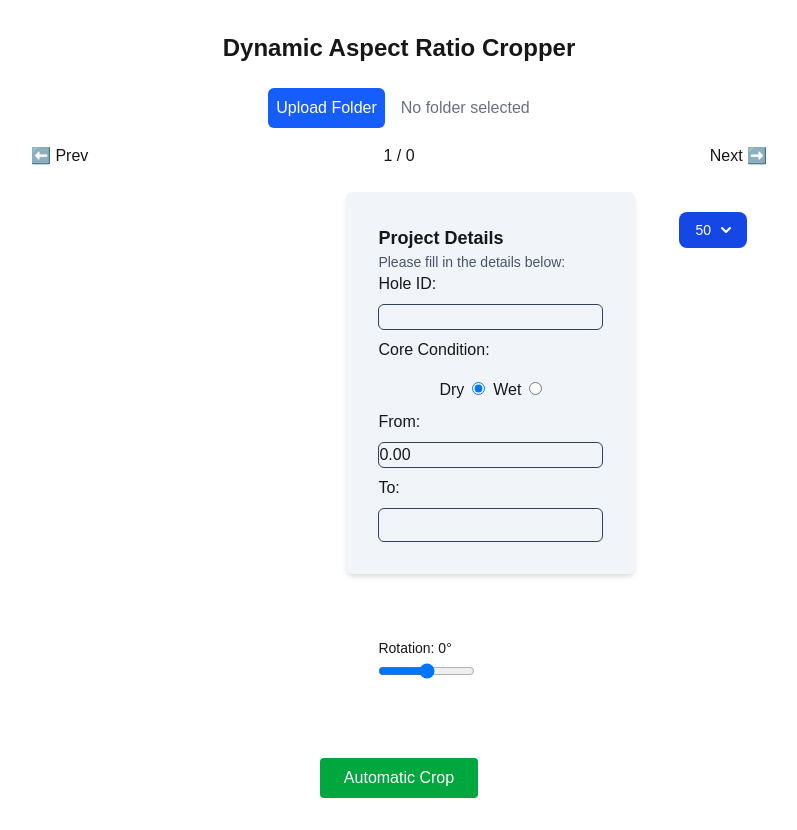
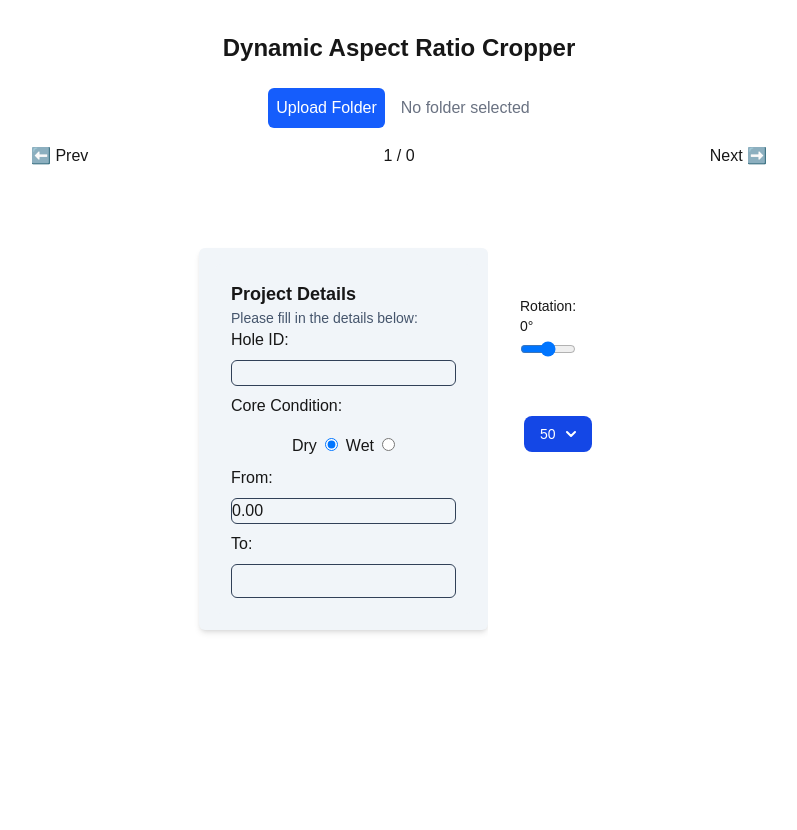
Before and after one commit to Calles98/Image-Cropping, a Next.js app in the folder frontend/: page / in a window 1280 px wide. Shown: the whole page, without its empty margins (241-1038 px from the left). After the commit the page ends 800 px from the top, so only its background shows below. Built offline with nearby package versions, Linux system fonts and the light colour scheme.

Commit message:
Changing layout

```diff
--- a/frontend/src/app/page.js
+++ b/frontend/src/app/page.js
@@ -6,6 +6,7 @@ import axios from "axios";
 import Dropdown from "@/components/Dropdown";
 import Form from "@/components/Form";
 import RectCropper from "@/components/RectCropper";
+import Button from "@/components/Button";
 
 export default function Home() {
   const [images, setImages] = useState([]);
@@ -261,12 +262,12 @@ export default function Home() {
         </button>
       </div>
 
-      <div className="flex flex-col lg:flex-row gap-6 h-auto">
-        {/* Left: Cropper */}
-        <div className="flex-[2] overflow-hidden max-h-[90vh]">
+      <div className="flex flex-col">
+        <div className="flex overflow-hidden justify-center items-center">
           {image && (
             // <div className="relative w-full aspect-[9/10] bg-black border rounded-md">
-            <div className="rounded-md overflow-hidden">
+            <div className="w-full max-w-[450px] md:max-w-[1450px] h-full rounded-md overflow-hidden bg-black shadow">
+              {" "}
               {/* <Cropper
                 image={image}
                 crop={crop}
@@ -293,8 +294,70 @@ export default function Home() {
             </div>
           )}
         </div>
+
+        <div className="flex">
+          <div className="flex flex-col md:flex-row justify-center items-center space-y-3 md:space-y-0 md:space-x-5 w-full m-4">
+            {[
+              {
+                text: "Crop & Download",
+                handler: handleFinalDownload,
+                color: "blue",
+              },
+              {
+                text: "Automatic Crop",
+                handler: handleAutomaticCrop,
+                color: "green",
+              },
+              { text: "Add image", handler: handleSingleCrop, color: "blue" },
+            ].map(
+              (btn, idx) =>
+                image && (
+                  <Button
+                    handler={btn.handler}
+                    color={btn.color}
+                    text={btn.text}
+                    key={idx}
+                  />
+                )
+            )}
+          </div>
+        </div>
+      </div>
+
+      <div className="flex flex-col md:flex-row justify-center gap-6 h-auto">
+        {/* Left: Cropper */}
+        {/*  <div className="flex-[2] overflow-hidden max-h-[90vh]">
+          {image && (
+            // <div className="relative w-full aspect-[9/10] bg-black border rounded-md">
+            <div className="rounded-md overflow-hidden"> */}
+        {/* <Cropper
+                image={image}
+                crop={crop}
+                zoom={zoom}
+                aspect={aspect}
+                onCropChange={setCrop}
+                onZoomChange={setZoom}
+                rotation={rotation}
+                onRotationChange={setRotation}
+                onCropComplete={onCropComplete}
+              />  */}
+        {/* <RectCropper
+                imageUrl={image}
+                onCropComplete={(crop) => {
+                  setCropRect({
+                    x: crop.x,
+                    y: crop.y,
+                    w: crop.width,
+                    h: crop.height,
+                  });
+                }}
+                rotation={rotation}
+              />
+            </div>
+          )}
+        </div> */}
         {/* Right: Controls */}
-        <div className="flex-[1] w-full lg:w-[400px] space-y-4">
+        <div className="flex w-full lg:w-[400px] space-y-4">
           {/* Form, aspect, controls, dropdowns */}
           <div className="bg-slate-100 p-4 rounded-md shadow-md">
             <Form
@@ -309,7 +372,7 @@ export default function Home() {
             />
           </div>
 
-          <div className="bg-white p-4 rounded-md space-y-4">
+          <div className="flex-1 bg-white p-4 rounded-md space-y-4">
             {/* Left Panel – Aspect & Quality */}
             <div className="w-full md:w-1/2 p-4 space-y-4">
               <div className="flex flex-col sm:flex-row gap-4">
@@ -328,18 +391,18 @@ export default function Home() {
                 </div>
               </div>
             </div>
+            <div className="flex flex-1 m-5 justify-center items-center">
+              <Dropdown
+                currentValue={currentValue}
+                handleValueChange={handleValueChange}
+              />
+            </div>
           </div>
-        </div>
-        <div className="m-5">
-          <Dropdown
-            currentValue={currentValue}
-            handleValueChange={handleValueChange}
-          />
         </div>
       </div>
 
       {/* Crop Button */}
-      {cropRect && (
+      {/* {cropRect && (
         <div className="text-center">
           <button
             onClick={handleFinalDownload}
@@ -368,10 +431,10 @@ export default function Home() {
             Add image
           </button>
         </div>
-      )}
+      )} */}
 
       {/* Preview */}
-      {croppedImageUrl && (
+      {/*  {croppedImageUrl && (
         <div className="text-center">
           <h3 className="text-lg font-semibold mt-4">Cropped Preview</h3>
           <img
@@ -380,7 +443,7 @@ export default function Home() {
             className="inline-block mt-2 border rounded max-w-full"
           />
         </div>
-      )}
+      )} */}
     </div>
   );
 }
--- /dev/null
+++ b/frontend/src/components/Button.jsx
@@ -0,0 +1,16 @@
+import React from 'react'
+
+function Button({ handler, color = 'blue', text = 'Click Me' }) {
+  return (
+    <div className="text-center">
+              <button
+                onClick={handler}
+                className={`bg-${color}-600 hover:bg-${color}-700 text-white px-10 rounded-md hover:cursor-pointer`}
+              >
+                { text }
+              </button>
+    </div>
+  )
+}
+
+export default Button
```
